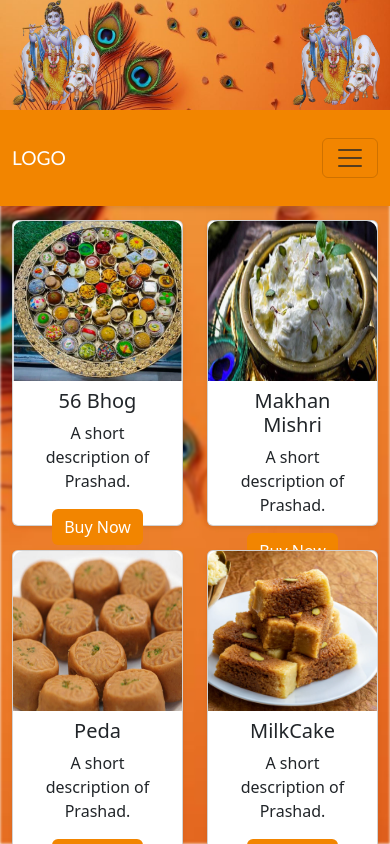
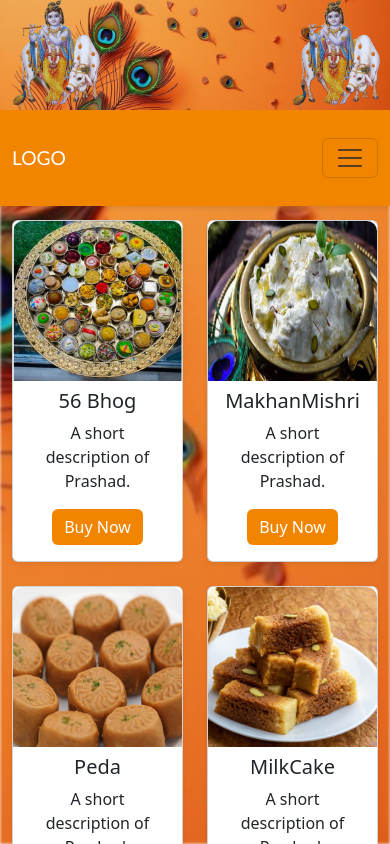
Before and after one commit to AAbhishek1234/Bankebihariwebsite, a React (Create React App) app: page /product/prashad in a window 390 px wide. Shown: the top 844 px of the page. Built offline with nearby package versions, Linux system fonts and the light colour scheme.

Commit message:
prashad1

```diff
--- a/src/pages/Prashad.jsx
+++ b/src/pages/Prashad.jsx
@@ -12,7 +12,7 @@ const PrashadGrid = () => {
       link: "https://www.youtube.com/",
     },
     {
-      title: "Makhan Mishri",
+      title: "MakhanMishri",
       description: "A short description of Prashad.",
       image: "/images/makhanmishri.jpg",
       link: "/buy/prashad",
--- a/src/pages/prashad.css
+++ b/src/pages/prashad.css
@@ -6,7 +6,7 @@
         height: 10rem !important;
     }
     .prashad-card-body{
-        height: 9rem !important;
+        /* height: 9rem !important; */
     }
    .prashad-card-title{
     margin-top: -0.5rem;
```
